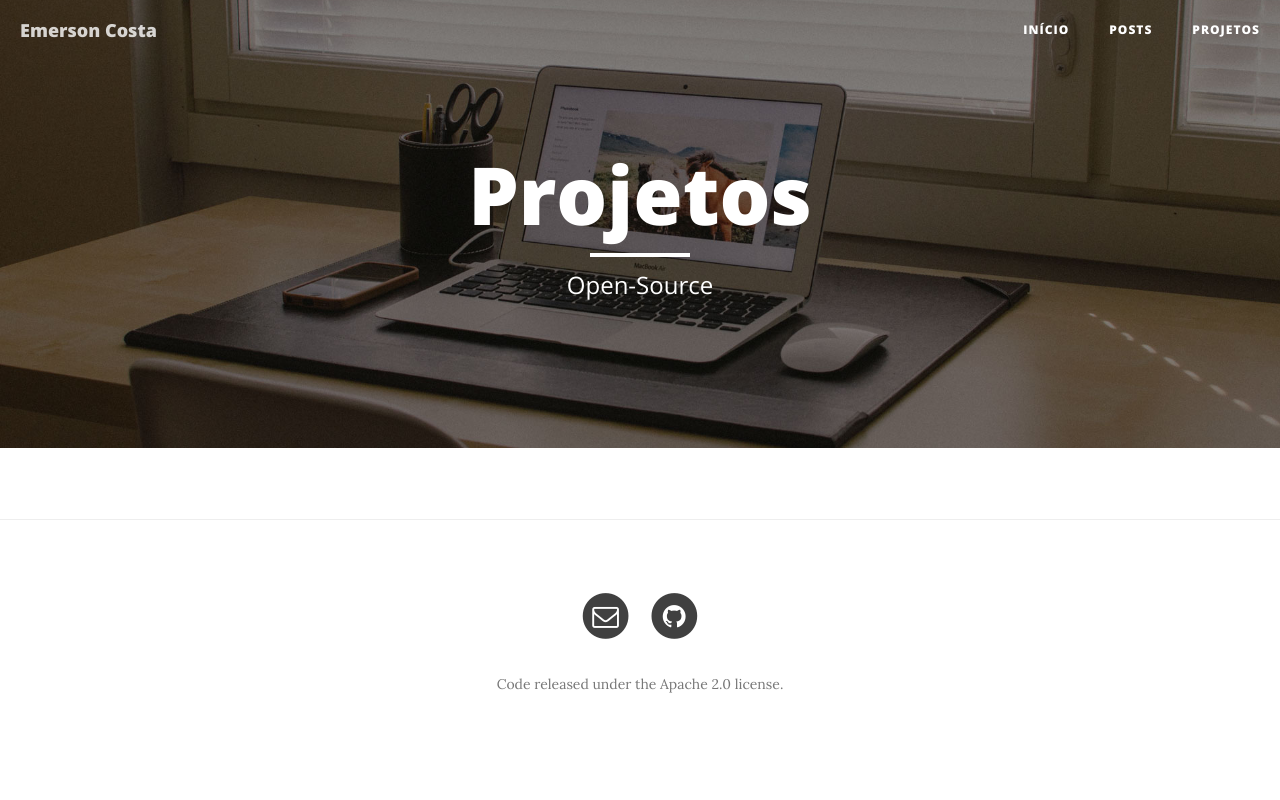
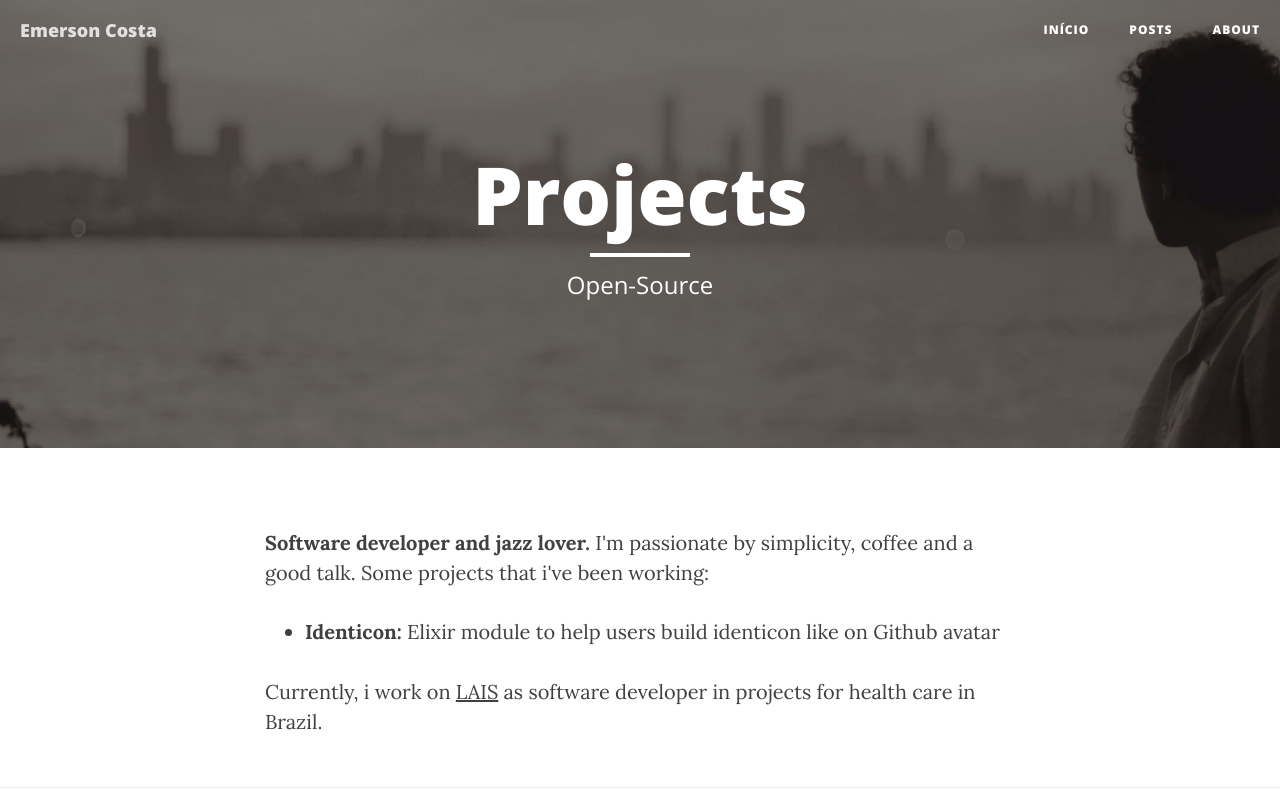
Before and after one commit to Trunkol/Trunkol.github.io, a plain HTML site: page about/index.html in a window 1280 px wide. Shown: the top 800 px of the page. Drawn offline with nearby package versions, Linux system fonts and the light colour scheme.

Commit message:
add about page

```diff
--- a/about/index.html
+++ b/about/index.html
@@ -11,11 +11,8 @@
     <meta name="keywords" content="">
 
 
-    <title>Projetos -- Emerson Costa</title>
+    <title>Projects - Emerson Costa</title>
 
-
-    <link href="https://trunkol.github.io/about/index.xml" rel="alternate" type="application/rss+xml" title="Emerson Costa" />
-    <link href="https://trunkol.github.io/about/index.xml" rel="feed" type="application/rss+xml" title="Emerson Costa" />
 
 
 
@@ -64,7 +61,7 @@
                     </li>
 
                     <li>
-                        <a href="https://trunkol.github.io/about/">Projetos</a>
+                        <a href="https://trunkol.github.io/about/">About</a>
                     </li>
 
                   </ul>
@@ -77,12 +74,13 @@
 
 
 
-    <header class="intro-header" style="background-image: url('https://trunkol.github.io/img/home-bg.jpg')">
+
+    <header class="intro-header" style="background-image: url('https://trunkol.github.io/img/about-bg.jpg')">
         <div class="container">
             <div class="row">
                 <div class="col-lg-8 col-lg-offset-2 col-md-10 col-md-offset-1">
-           <div class="site-heading">
-             <h1>Projetos</h1>
+                    <div class="page-heading">
+                      <h1>Projects</h1>
                         <hr class="small">
                         <span class="subheading">Open-Source</span>
                     </div>
@@ -95,12 +93,26 @@
     <div class="container">
         <div class="row">
             <div class="col-lg-8 col-lg-offset-2 col-md-10 col-md-offset-1">
+              <p>
+    <strong>
+    Software developer and jazz lover.
+    </strong>
+    I'm passionate by simplicity, coffee and a good talk. Some projects that i've been working:
+</p>
+<ul>
+    <li>
+        <strong><a href="https://github.com/Trunkol/identicon">Identicon</a>: </strong> Elixir module to help users build <a href="https://en.wikipedia.org/wiki/Identicon" target="_blank">identicon</a> like on Github avatar
+    </li>
+</ul>
+
+<p>Currently, i work on <a href="http://lais.huol.ufrn.br" target="_blank">LAIS</a> as software developer in projects for health care in Brazil.</p>
 
 
 
             </div>
         </div>
     </div>
+
 
     <hr>
 
```
Also changed, not shown: 404.html (+2 -2 lines), categories/golang/index.html (+2 -2 lines), categories/index.html (+2 -2 lines), index.html (+3 -3 lines), index.xml (+9 -0 lines), post/golang-interfaces/index.html (+2 -2 lines), post/index.html (+2 -2 lines), projects/index.html (+2 -2 lines), sitemap.xml (+5 -4 lines), tags/index.html (+2 -2 lines). Lines whose indentation alone changed are shown as unchanged.
